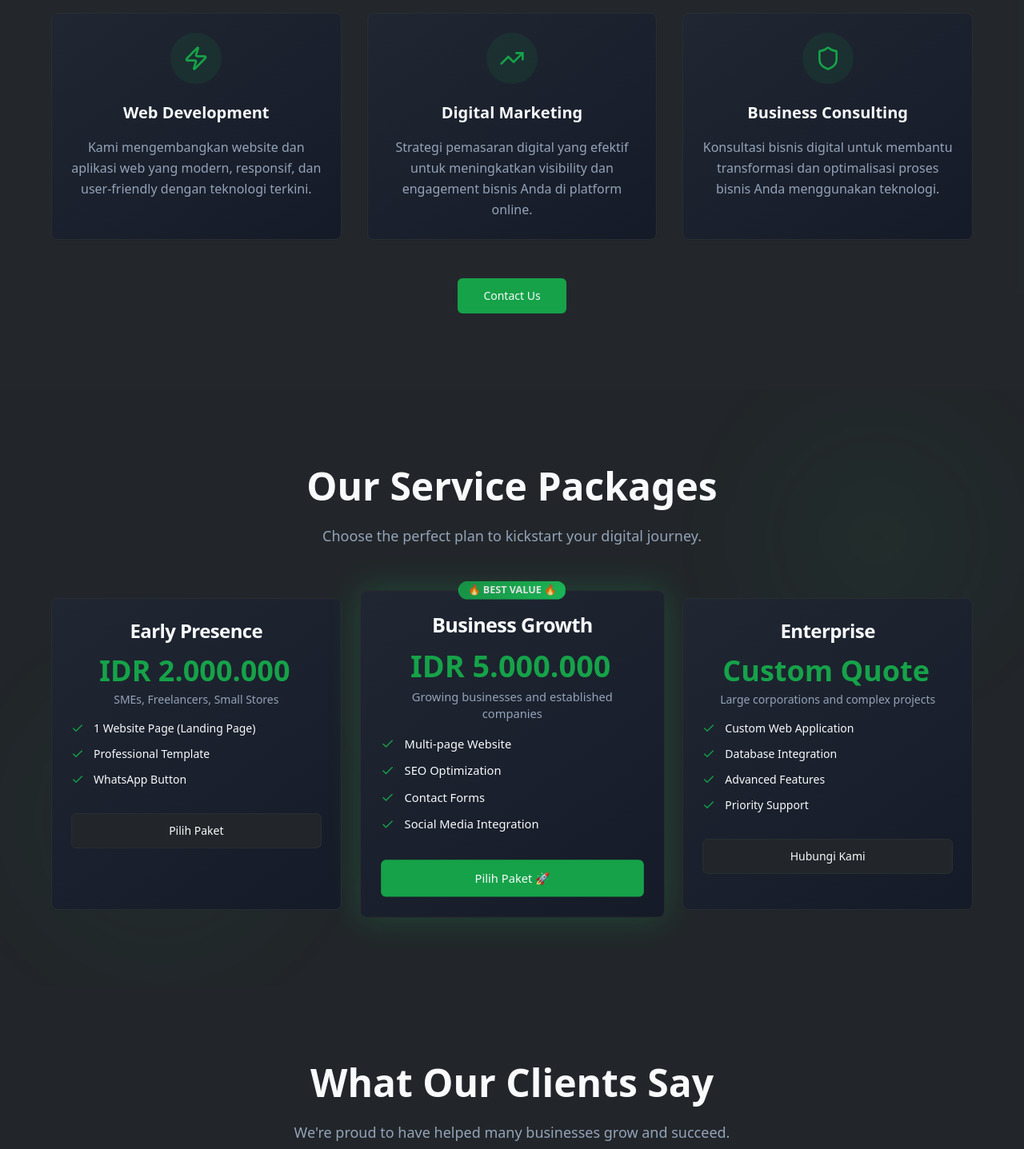
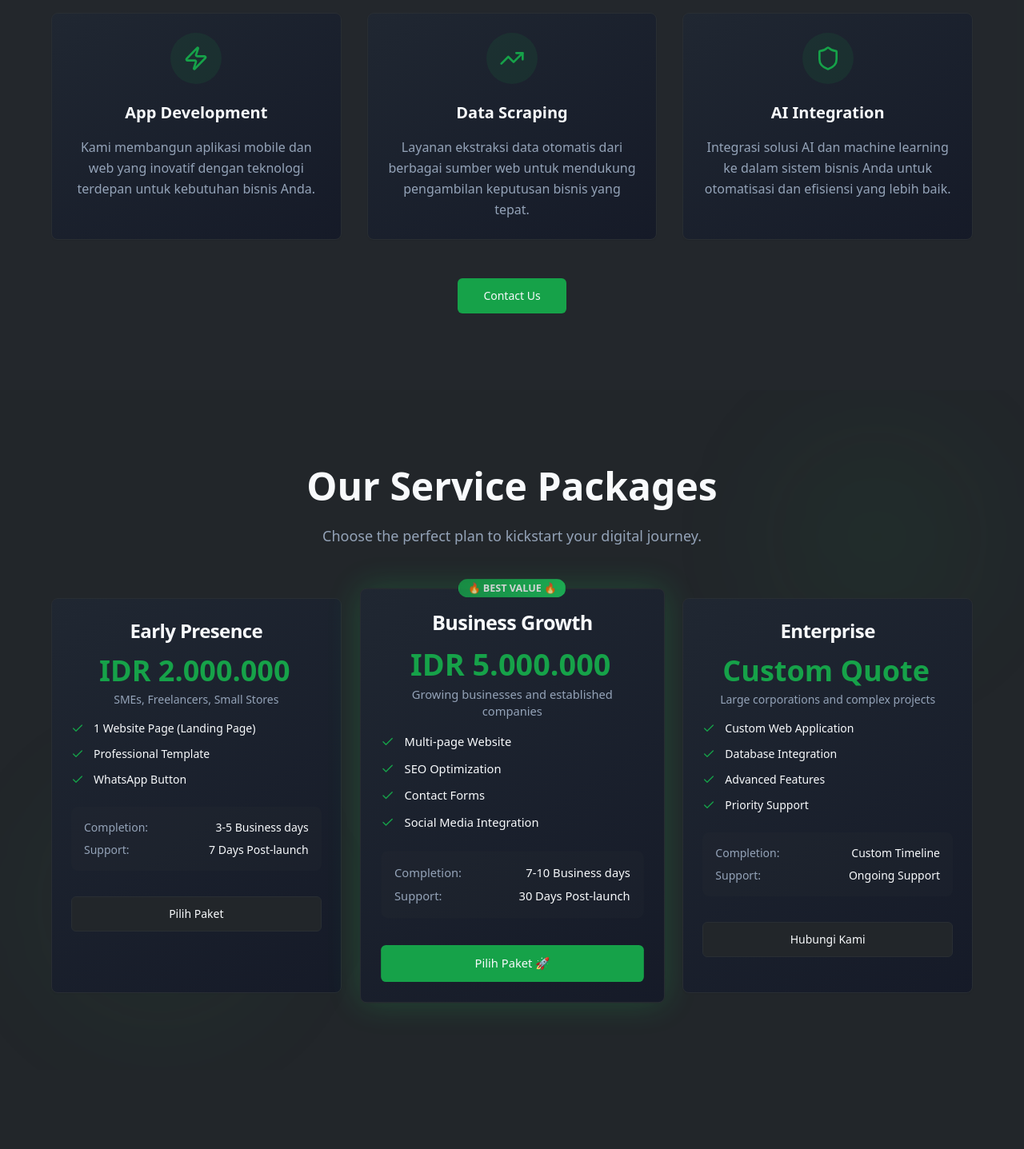
Before and after one commit to fakhrin31/zetta-ads, a React (Vite) app: page / in a window 1280 px wide. Shown: the part 1920-3357 px from the top of the page at 80% size. Built offline with nearby package versions, Linux system fonts and the light colour scheme.

Commit message:
Update services and pricing sections

```diff
--- a/src/components/PricingSection.tsx
+++ b/src/components/PricingSection.tsx
@@ -15,6 +15,8 @@ const PricingSection = () => {
         "Professional Template",
         "WhatsApp Button"
       ],
+      completion: "3-5 Business days",
+      support: "7 Days Post-launch",
       buttonText: "Pilih Paket",
       variant: "outline" as const,
       isPopular: false
@@ -30,6 +32,8 @@ const PricingSection = () => {
         "Contact Forms",
         "Social Media Integration"
       ],
+      completion: "7-10 Business days",
+      support: "30 Days Post-launch",
       buttonText: "Pilih Paket",
       variant: "default" as const,
       isPopular: true
@@ -45,6 +49,8 @@ const PricingSection = () => {
         "Advanced Features",
         "Priority Support"
       ],
+      completion: "Custom Timeline",
+      support: "Ongoing Support",
       buttonText: "Hubungi Kami",
       variant: "outline" as const,
       isPopular: false
@@ -97,7 +103,7 @@ const PricingSection = () => {
               </CardHeader>
 
               <CardContent className="pt-0">
-                <ul className="space-y-3 mb-8">
+                <ul className="space-y-3 mb-6">
                   {plan.features.map((feature, featureIndex) => (
                     <li key={featureIndex} className="flex items-center text-sm">
                       <Check className="h-4 w-4 text-primary mr-3 flex-shrink-0" />
@@ -105,6 +111,17 @@ const PricingSection = () => {
                     </li>
                   ))}
                 </ul>
+
+                <div className="space-y-2 mb-8 p-4 bg-secondary/20 rounded-lg">
+                  <div className="flex justify-between text-sm">
+                    <span className="text-muted-foreground">Completion:</span>
+                    <span className="text-foreground font-medium">{plan.completion}</span>
+                  </div>
+                  <div className="flex justify-between text-sm">
+                    <span className="text-muted-foreground">Support:</span>
+                    <span className="text-foreground font-medium">{plan.support}</span>
+                  </div>
+                </div>
 
                 <Button
                   className={`w-full transition-all ${plan.isPopular ? 'bg-primary hover:bg-primary/90' : ''}`}
--- a/src/components/ServicesSection.tsx
+++ b/src/components/ServicesSection.tsx
@@ -6,18 +6,18 @@ const ServicesSection = () => {
   const services = [
     {
       icon: Zap,
-      title: "Web Development",
-      description: "Kami mengembangkan website dan aplikasi web yang modern, responsif, dan user-friendly dengan teknologi terkini."
+      title: "App Development",
+      description: "Kami membangun aplikasi mobile dan web yang inovatif dengan teknologi terdepan untuk kebutuhan bisnis Anda."
     },
     {
       icon: TrendingUp,
-      title: "Digital Marketing",
-      description: "Strategi pemasaran digital yang efektif untuk meningkatkan visibility dan engagement bisnis Anda di platform online."
+      title: "Data Scraping",
+      description: "Layanan ekstraksi data otomatis dari berbagai sumber web untuk mendukung pengambilan keputusan bisnis yang tepat."
     },
     {
       icon: Shield,
-      title: "Business Consulting",
-      description: "Konsultasi bisnis digital untuk membantu transformasi dan optimalisasi proses bisnis Anda menggunakan teknologi."
+      title: "AI Integration",
+      description: "Integrasi solusi AI dan machine learning ke dalam sistem bisnis Anda untuk otomatisasi dan efisiensi yang lebih baik."
     }
   ];
 
```
